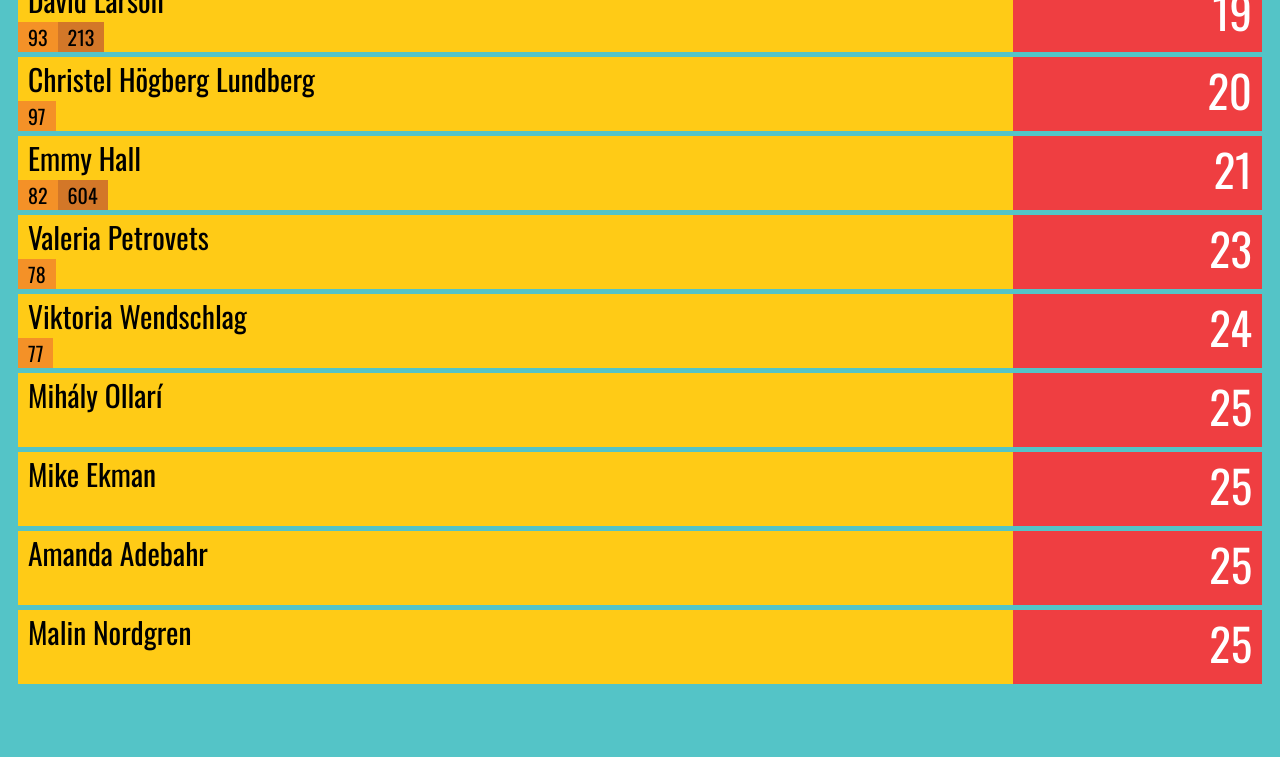
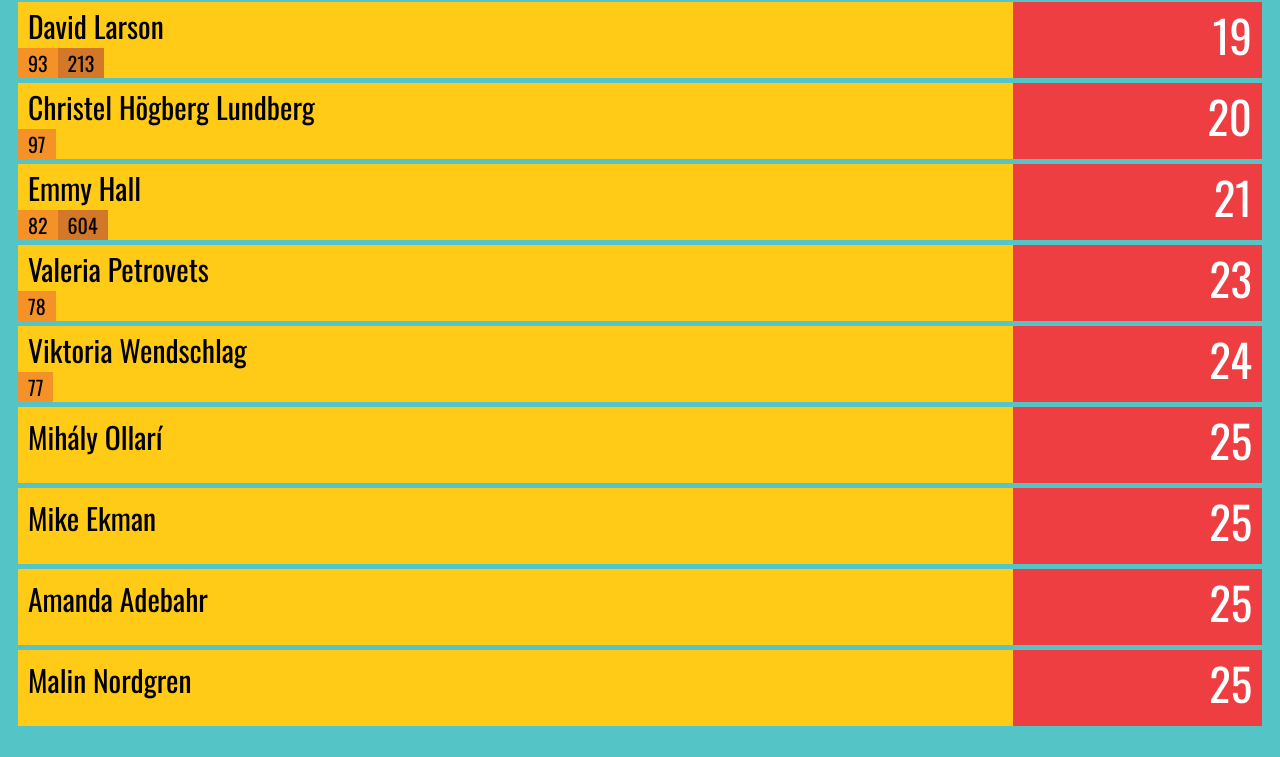
Before and after one commit to oh77/oh77.github.io, a website: page theopen/index.html in a window 1280 px wide. Shown: the part 1149-1906 px from the top of the page. Before the commit the page ends 1864 px from the top, so only its background shows below. Drawn offline with nearby package versions, Linux system fonts and the light colour scheme.

Commit message:
update li height

```diff
--- a/theopen/index.html
+++ b/theopen/index.html
@@ -33,7 +33,7 @@
 
       li {
         background-color: #ffcb16;
-        height: 74px;
+        height: 76px;
         margin: 5px 0;
         padding: 0;
         width: 100%;
@@ -50,14 +50,14 @@
       }
 
       div.left {
-        height: 74px;
+        /* height: 74px; */
         overflow: hidden;
         padding: 0;
         width: 80%;
       }
       div.right {
         background-color: #ef3e41;
-        height: 74px;
+        height: 76px;
         overflow: hidden;
         padding: 0;
         width: 20%;
@@ -129,13 +129,15 @@
           if (!ath[index]) {
             return "&nbsp;";
           }
-          return (
-            '<div class="week-result week-' +
-            week +
-            '">' +
-            ath[index] +
-            "</div>"
-          );
+          // return (
+          //   '<div class="week-result week-' +
+          //   week +
+          //   '">' +
+          //   ath[index] +
+          //   "</div>"
+          // );
+          return `<div class="week-result week-${week}">${ath[index]}</div>`;
+
         };
 
         var createLine = function(ath) {
```
